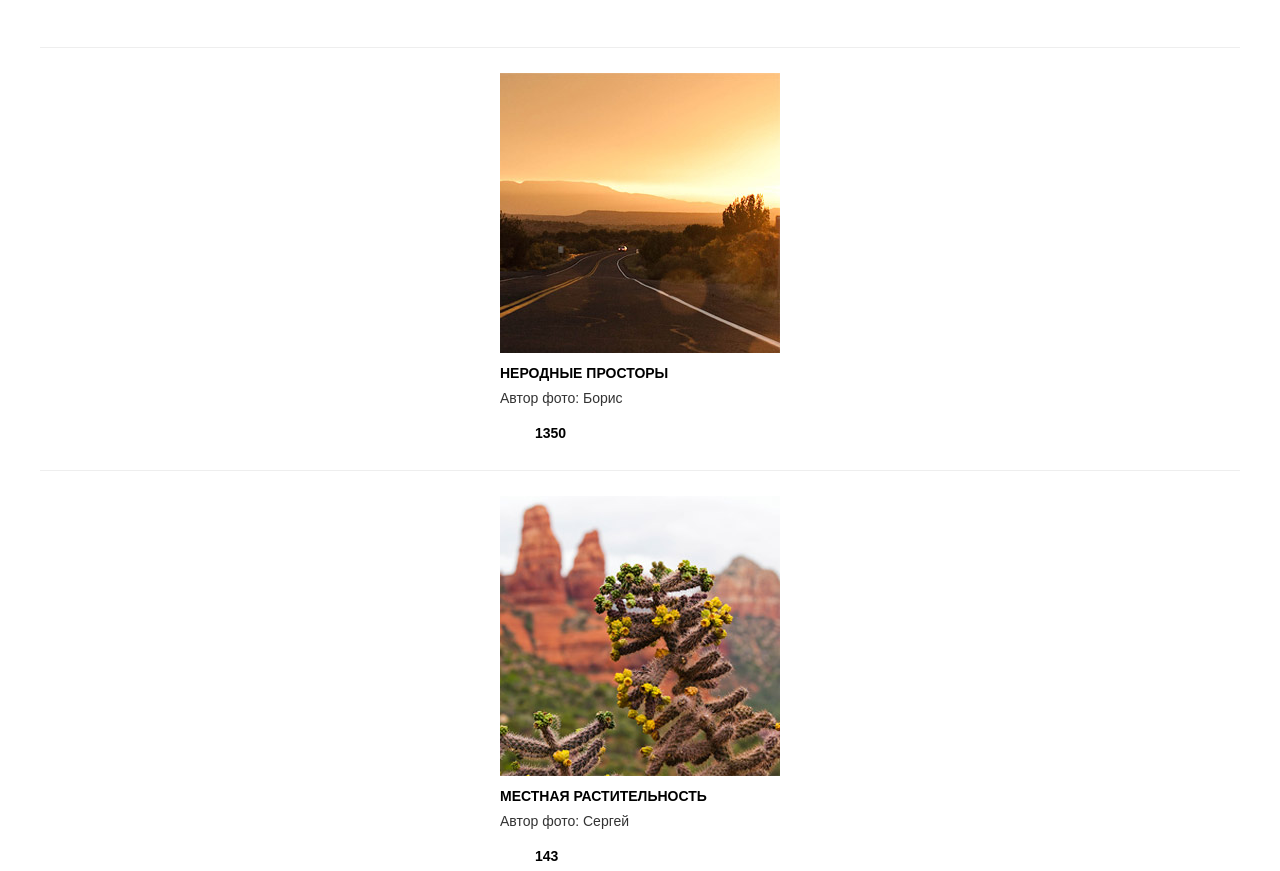
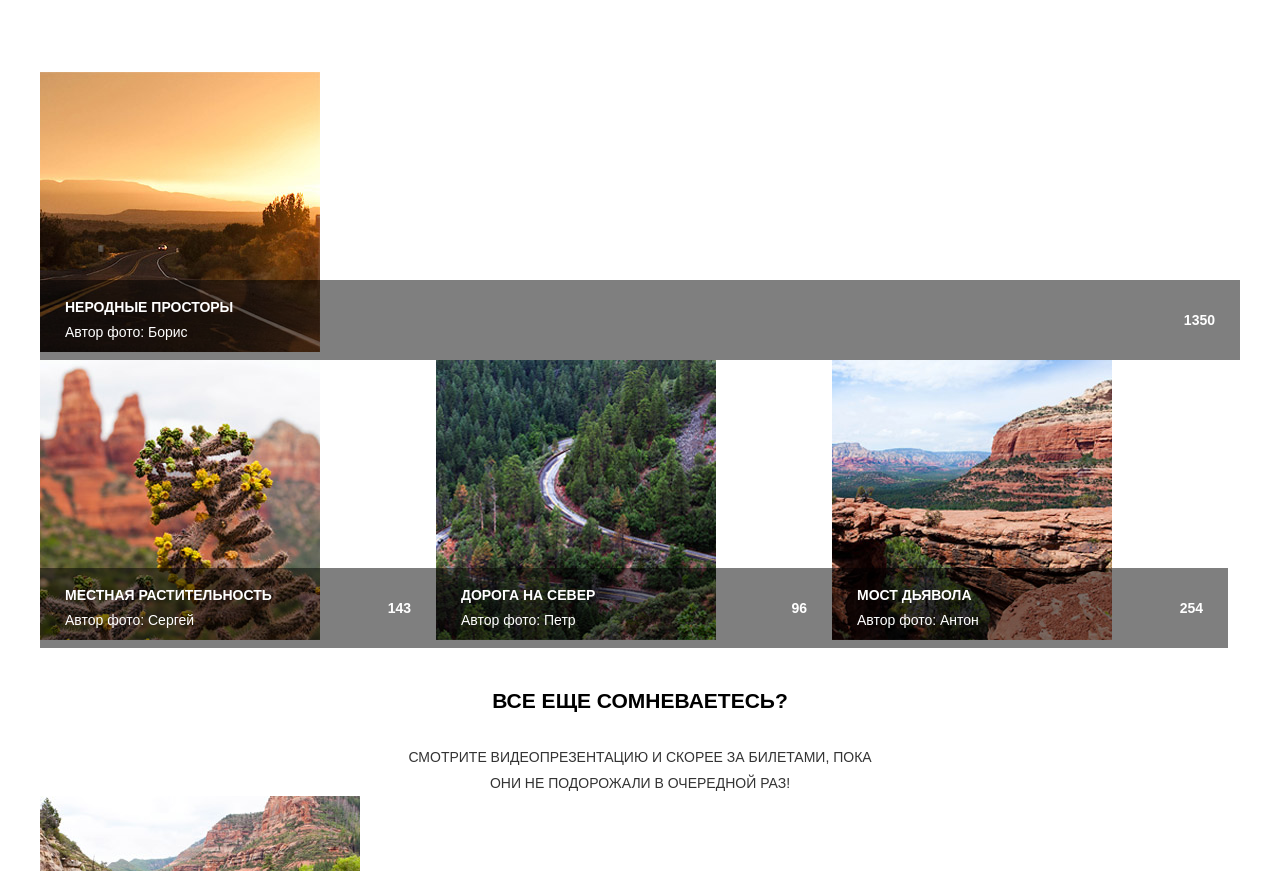
Before and after one commit to MelamoryBlim/215164-sedona, a website: page photo.html in a window 1280 px wide. Shown: the part 382-1253 px from the top of the page. Drawn offline with nearby package versions, Linux system fonts and the light colour scheme; files that its build step writes are made by us from their sources; grey boxes are pictures that could not be loaded; a web font is replaced by a local one.

Commit message:
Added styles to photogallary section for tablet and desktop versions in photo.html

```diff
--- a/less/blocks/page.less
+++ b/less/blocks/page.less
@@ -13,3 +13,8 @@
 .page__wrapper {
   .wrapper();
 }
+
+img {
+  max-width: 100%;
+  height: auto;
+}
--- a/less/blocks/photo.less
+++ b/less/blocks/photo.less
@@ -1,33 +1,103 @@
 .photo {
+  position: relative;
+
   display: flex;
   flex-direction: column;
-  align-items: center;
-  margin: 0;
-  padding: 25px 20px;
+  padding: 0 25px;
+  padding-top: 25px;
+  width: 100%;
+  box-sizing: border-box;
 
   border-top: 1px solid @light_grey;
+  text-decoration: none;
+  color: @black;
+
+  @media @tablet_width {
+    padding: 0;
+    width: 50%;
+
+    border: 0;
+  }
+
+  @media @desktop_width {
+    width: 33%;
+  }
+}
+
+.photo:first-of-type {
+  @media @tablet_width {
+    width: 100%;
+  }
 }
 
 .photo:last-of-type {
-  border-bottom: 1px solid @light_grey;
+  @media @mobile_width {
+    border-bottom: 1px solid @light_grey;
+  }
 }
 
 .photo__description {
+  position: relative;
+
   margin: 0;
-  padding: 0;
-  width: 280px;
+  padding: 10px 0;
+  box-sizing: border-box;
+
+  @media @tablet_width {
+
+    padding: 15px 0;
+    padding-left: 25px;
+
+    background-color: @grey;
+  }
+
+  @media @desktop_width {
+    position: absolute;
+    bottom: 0;
+    left: 0;
+
+    width: 100%;
+
+    background-color: rgba(0, 0, 0, 0.5);
+  }
 }
 
-.photo__title,
-.photo__stats {
+.photo__title {
   .var_font(14px; 24px; 700; @black);
+
+  @media @desktop_width {
+    color: @white;
+  }
 }
 
 .photo__author {
-  margin-bottom: 10px;
+  margin-bottom: 5px;
+
   text-transform: none;
+
+  @media @tablet_width {
+    margin: 0;
+  }
+
+  @media @desktop_width {
+    color: @white;
+  }
 }
 
 .photo__stats {
   padding-left: 35px;
+
+  .var_font(14px; 24px; 700; @black);
+
+  @media @tablet_width {
+    position: absolute;
+    top: 50%;
+    right: 25px;
+
+    margin-top: -12px;
+  }
+
+  @media @desktop_width {
+    color: @white;
+  }
 }
--- a/less/blocks/photogallary.less
+++ b/less/blocks/photogallary.less
@@ -1,11 +1,30 @@
 .photogallary {
-  padding-top: 45px;
+  display: flex;
+  flex-direction: column;
+  align-items: center;
+  padding-top: 30px;
+
+  @media @tablet_width {
+    flex-direction: row;
+    flex-wrap: wrap;
+    padding: 0 50px;
+    padding-top: 50px;
+  }
+
+  @media @desktop_width {
+    padding: 0;
+    padding-top: 70px;
+  }
 }
 
 .photogallary .section-header {
   margin-bottom: 35px;
 
   @media @tablet_width {
+    margin-bottom: 55px;
+  }
+
+  @media @desktop_width {
     margin-bottom: 75px;
   }
 }
--- a/photo.html
+++ b/photo.html
@@ -57,11 +57,12 @@
               Не можете решиться на путешествие из-за курса? Фотографии помогут вам забыть о политике и экономике.
             </p>
           </header>
-          <figure class="photo">
-            <a class="photo__link" href="#">
+
+          <a class="photo" href="#">
+            <div class="photo__image">
               <img src="img/photo-1-mobile@1x.jpg" width="280" height="280" alt="Неродные просторы"/>
-            </a>
-            <figcaption class="photo__description">
+            </div>
+            <div class="photo__description">
               <div class="photo__title">
                 Неродные просторы
               </div>
@@ -71,13 +72,14 @@
               <div class="photo__stats">
                 1350
               </div>
-            </figcaption>
-          </figure>
-          <figure class="photo">
-            <a class="photo__link" href="#">
+            </div>
+          </a>
+
+          <a class="photo" href="#">
+            <div class="photo__image">
               <img src="img/photo-2-mobile@1x.jpg" width="280" height="280" alt="Местная растительность"/>
-            </a>
-            <figcaption class="photo__description">
+            </div>
+            <div class="photo__description">
               <div class="photo__title">
                 Местная растительность
               </div>
@@ -87,13 +89,14 @@
               <div class="photo__stats">
                 143
               </div>
-            </figcaption>
-          </figure>
-          <figure class="photo">
-            <a class="photo__link" href="#">
+            </div>
+          </a>
+
+          <a class="photo" href="#">
+            <div class="photo__image">
               <img src="img/photo-3-mobile@1x.jpg" width="280" height="280" alt="Дорога на север"/>
-            </a>
-            <figcaption class="photo__description">
+            </div>
+            <div class="photo__description">
               <div class="photo__title">
                 Дорога на север
               </div>
@@ -103,13 +106,14 @@
               <div class="photo__stats">
                 96
               </div>
-            </figcaption>
-          </figure>
-          <figure class="photo">
-            <a class="photo__link" href="#">
+            </div>
+          </a>
+
+          <a class="photo" href="#">
+            <div class="photo__image">
               <img src="img/photo-4-mobile@1x.jpg" width="280" height="280" alt="Мост дьявола"/>
-            </a>
-            <figcaption class="photo__description">
+            </div>
+            <div class="photo__description">
               <div class="photo__title">
                 Мост дьявола
               </div>
@@ -119,8 +123,8 @@
               <div class="photo__stats">
                 254
               </div>
-            </figcaption>
-          </figure>
+            </div>
+          </a>
         </section>
 
         <!-- Video -->
```
